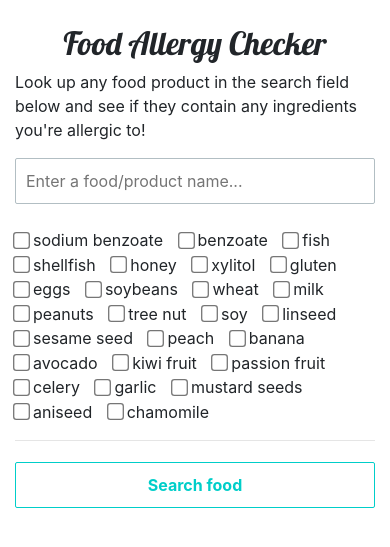
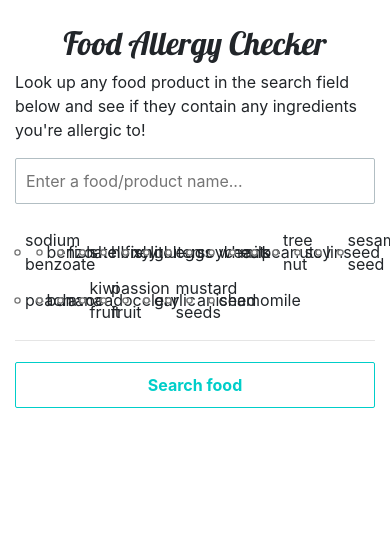
Before and after one commit to chrismomdjian/food-allergy-app, a Flask app: page / in a window 390 px wide; the page is wider, and only the part inside the window is pictured. Shown: the part 56-603 px from the top of that part. Run offline with Flask 2, Linux system fonts and the light colour scheme; some libraries are stand-ins or nearby versions.

Commit message:
fixed checkbox size on mobile

```diff
--- a/static/main.css
+++ b/static/main.css
@@ -135,4 +135,10 @@ ul li {
   .home-screen-container {
     width: 100%;
   }
+
+  input[type="checkbox"],
+  .form-check-inline,
+  .form-check-input{
+    width: 5px !important;
+  }
 }
```
